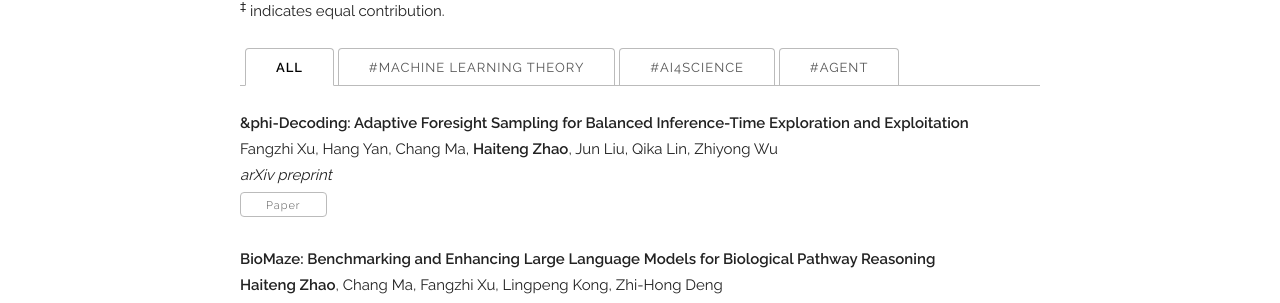
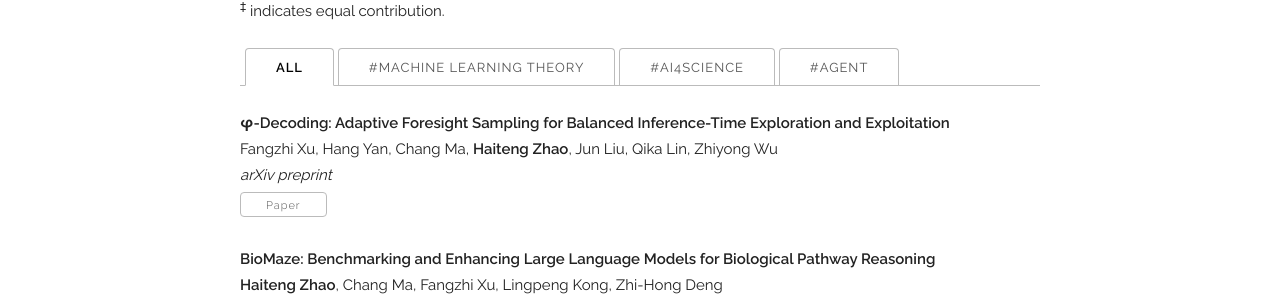
Before and after one commit to zhao-ht/haitengzhao, a Jekyll site: the page built from index.html, in a window 1280 px wide and 900 px high, scrolled down 1036 px. Shown: the part 146-449 px from the top of the window. Built offline with Jekyll 4.4.1, drawn with Linux system fonts in a browser that asks for light colours; some web fonts are replaced.

Commit message:
Update publications.yaml

```diff
--- a/_data/publications.yaml
+++ b/_data/publications.yaml
@@ -1,5 +1,5 @@
 papers:
-  - title: "&phi-Decoding: Adaptive Foresight Sampling for Balanced Inference-Time Exploration and Exploitation"
+  - title: "φ-Decoding: Adaptive Foresight Sampling for Balanced Inference-Time Exploration and Exploitation"
     authors: "Fangzhi Xu, Hang Yan, Chang Ma, <b>Haiteng Zhao</b>, Jun Liu, Qika Lin, Zhiyong Wu"
     venue: "arXiv preprint"
     paper_pdf: "https://arxiv.org/pdf/2503.13288"
```
